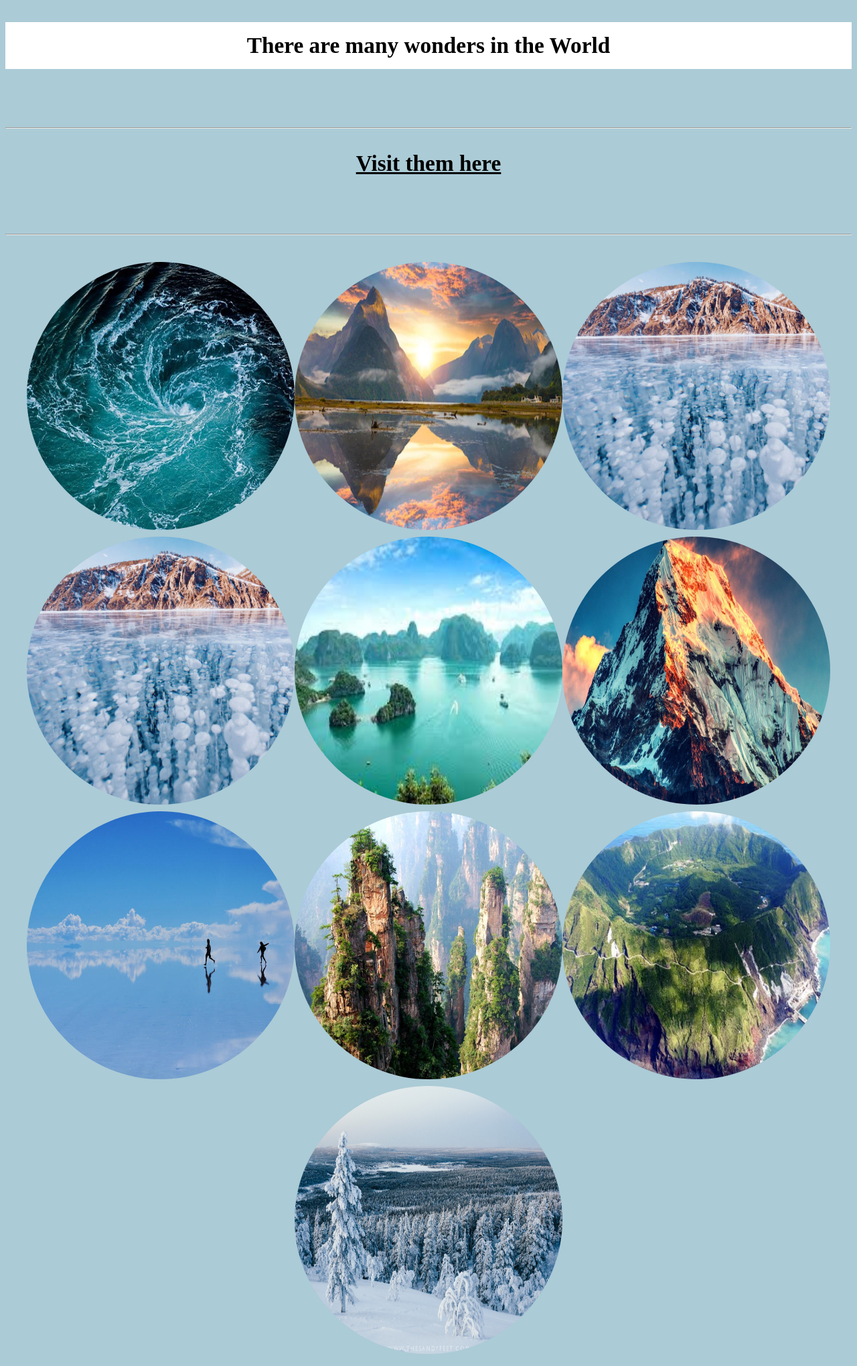
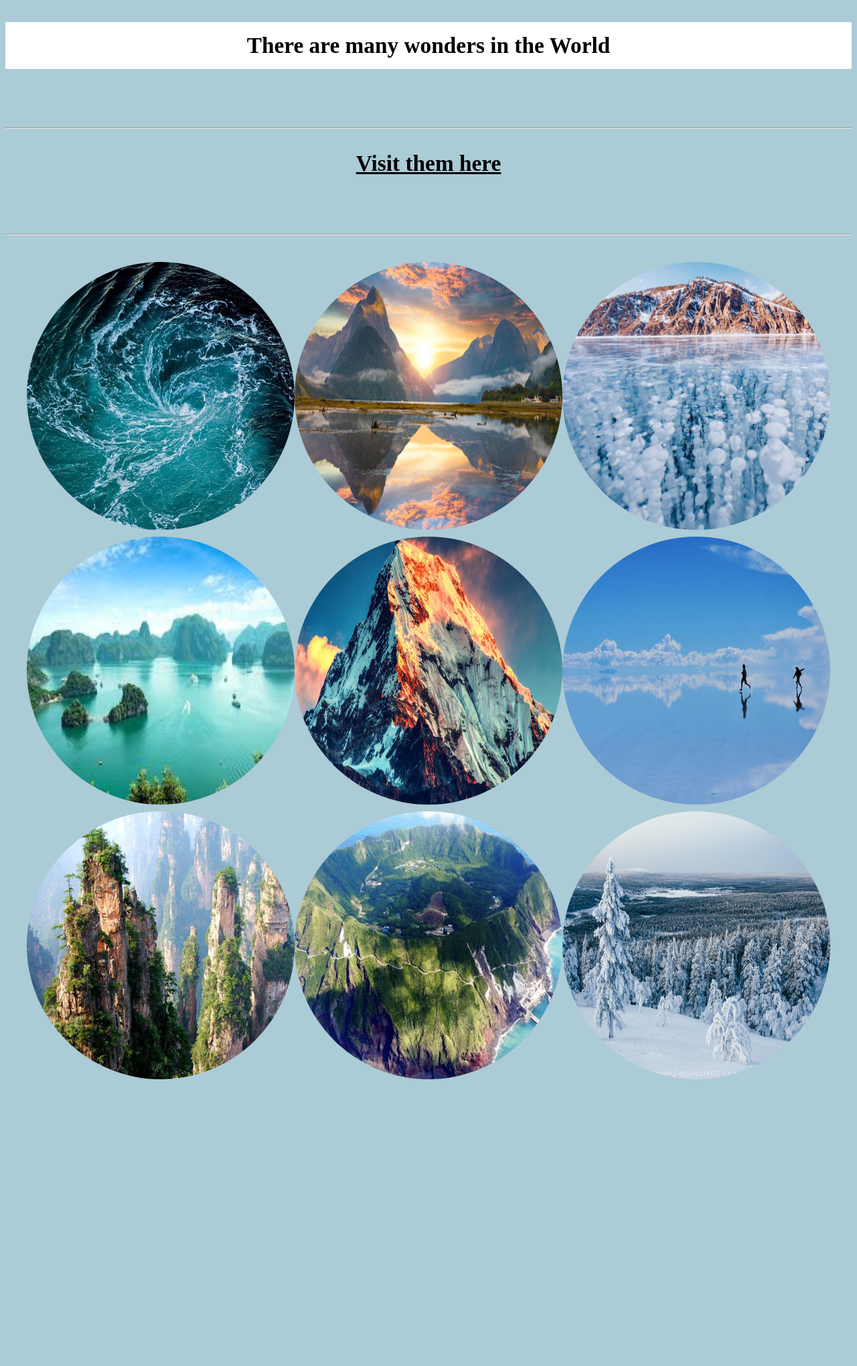
Before and after one commit to jiwonhong0607/jiwonhong0607.github.io, a Jekyll site: the page Wonders/Tourism.html, which Jekyll copies as it is, in a window 1280 px wide. Shown: the whole page at 67% size. Built offline with Jekyll 4.4.1, drawn with Linux system fonts in a browser that asks for light colours; after the commit the page ends 1629 px from its top, so only the background shows below that.

Commit message:
Update Tourism.html

```diff
--- a/Wonders/Tourism.html
+++ b/Wonders/Tourism.html
@@ -18,7 +18,6 @@
 <div class="wonders">
 <a href="Moskstraumen.html"><img src="norway.jpg" width="400" height="400" title="Moskstraumen,Norway"></a>
 <a href="Milford Sound.html"><img src="Milford Sound.jpg" width="400" height="400" title="Milford Sound, New Zealand"></a>
-<a href="Lake Baikal.html"><img src="Lake Baikal.jpg" width="400" height="400" title="Lake Baikal, Russia"></a>
 <a href="lake baikal.html"><img src="lake baikal.jpg" width="400" height="400" title="Lake Baikal, Russia"></a>
 <a href="vietnam.html"><img src="vietnam.jfif" width="400" height="400" title="Halong Bay,Vietnam"></a>
 <a href="mount everest.html"><img src="everest.jpg" width="400" height="400" title="Mount Everest"></a>
```
